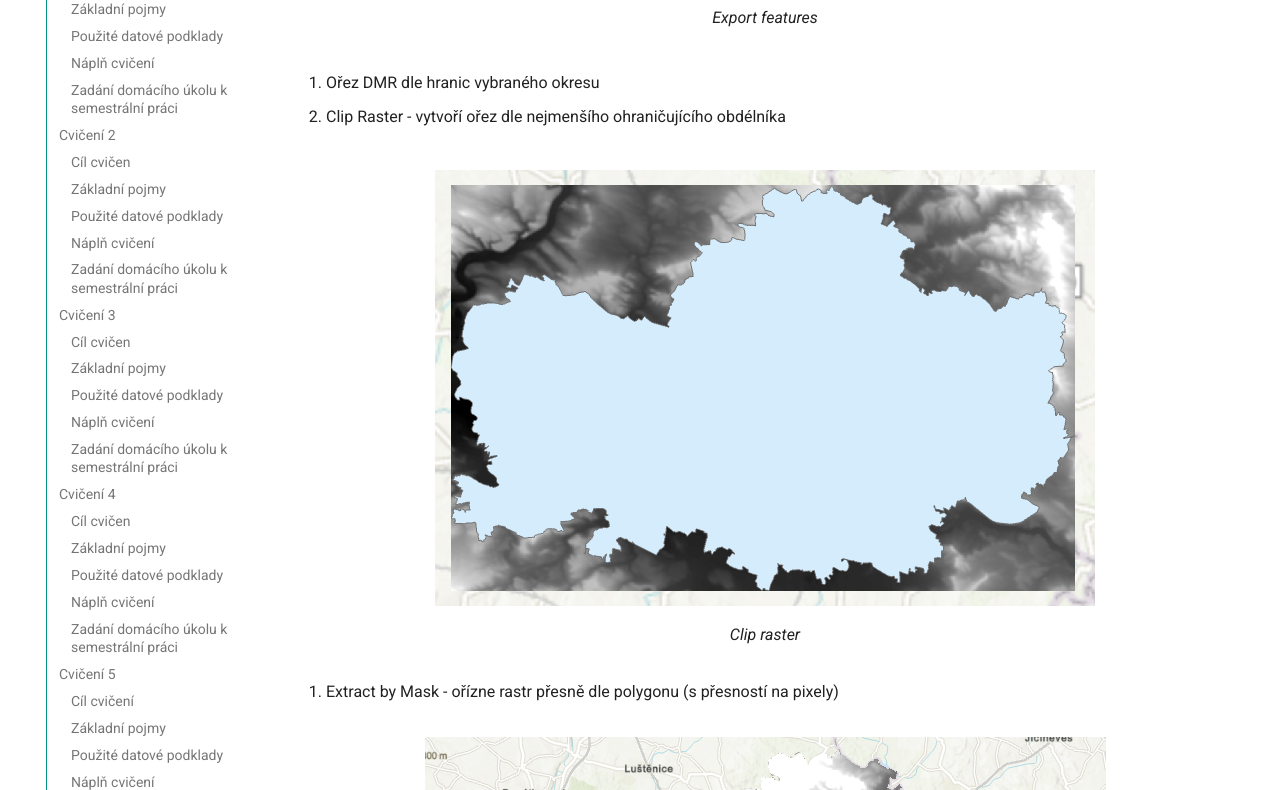
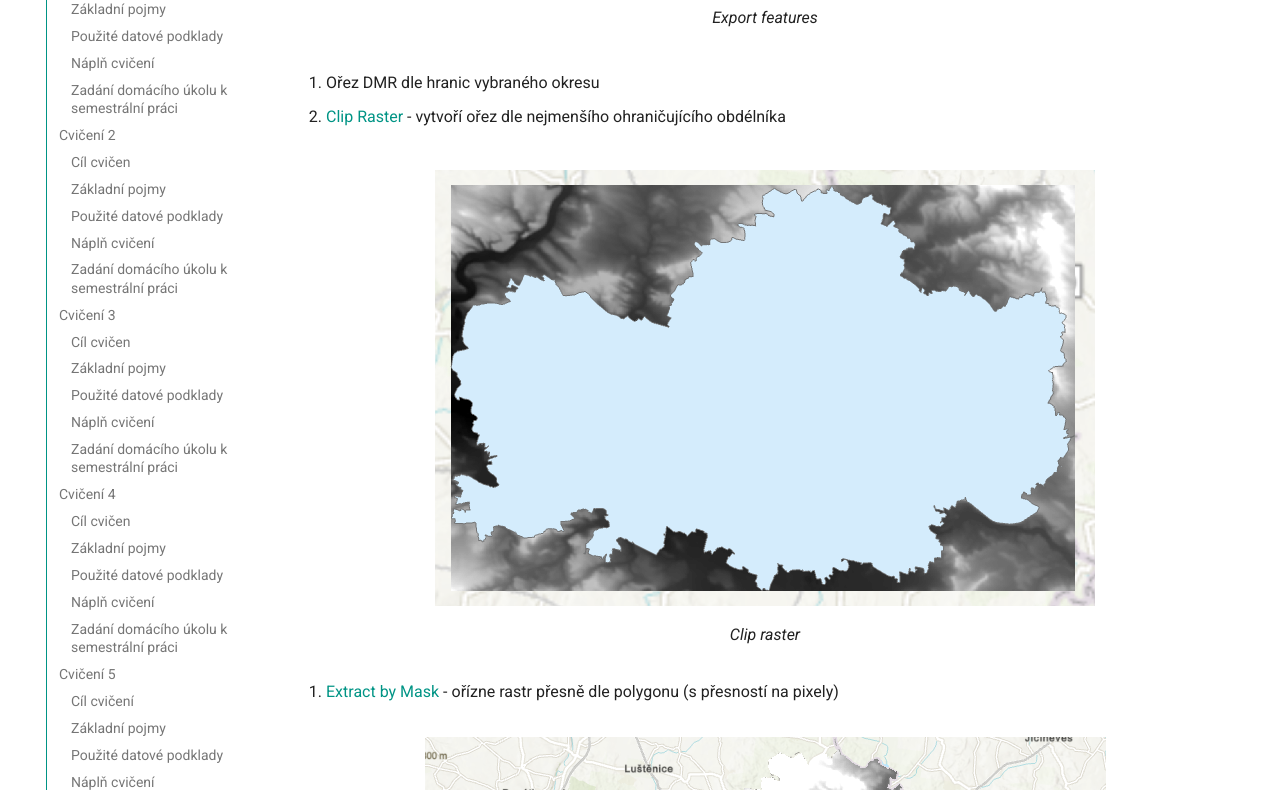
Before and after one commit to k155gis0/gis1, an MkDocs documentation site: the page built from docs/cviceni.md, in a window 1280 px wide and 1400 px high, scrolled down 3667 px. Shown: the part 153-943 px from the top of the window. Built offline with MkDocs 1.6.1 and Material for MkDocs 9.7.7, drawn with Linux system fonts in a browser that asks for light colours.

```diff
--- a/docs/cviceni.md
+++ b/docs/cviceni.md
@@ -86,10 +86,10 @@ Seznámení se s rastrovými daty v GISu a ukázka využití těchto dat. Souřa
 
 ### Použité datové podklady
 
-- [ArcČR 500](../data#arccr-500)
-- [Císařské otisky stabilního katastru](../data#cisarske-otisky-stabilniho-katastru)
-- [DMR 5G](../data#dmr-5g)
-- [RÚIAN](../data#ruian)
+- [ArcČR 500](../data/#arccr-500)
+- [Císařské otisky stabilního katastru](../data/#cisarske-otisky-stabilniho-katastru)
+- [DMR 5G](../data/#dmr-5g)
+- [RÚIAN](../data/#ruian)
 
 ### Náplň cvičení
 
@@ -108,14 +108,14 @@ Seznámení se s rastrovými daty v GISu a ukázka využití těchto dat. Souřa
 
 4. Ořez DMR dle hranic vybraného okresu
 
-   1. Clip Raster - vytvoří ořez dle nejmenšího ohraničujícího obdélníka
+   1. [Clip Raster](../videa/#clip-raster) - vytvoří ořez dle nejmenšího ohraničujícího obdélníka
 
 <figure markdown>
 ![Clip raster](../assets/cviceni5/dmr_clip_raster.png "Clip raster")
     <figcaption>Clip raster</figcaption>
 </figure>
 
-2.  Extract by Mask - ořízne rastr přesně dle polygonu (s přesností na pixely)
+2. [Extract by Mask](../videa/#extract-by-mask) - ořízne rastr přesně dle polygonu (s přesností na pixely)
 
 <figure markdown>
 ![Extract by mask](../assets/cviceni5/dmr_extract_by_mask.png "Extract by mask")
```
Also changed, not shown: docs/videa.md (+32 -0 lines).
